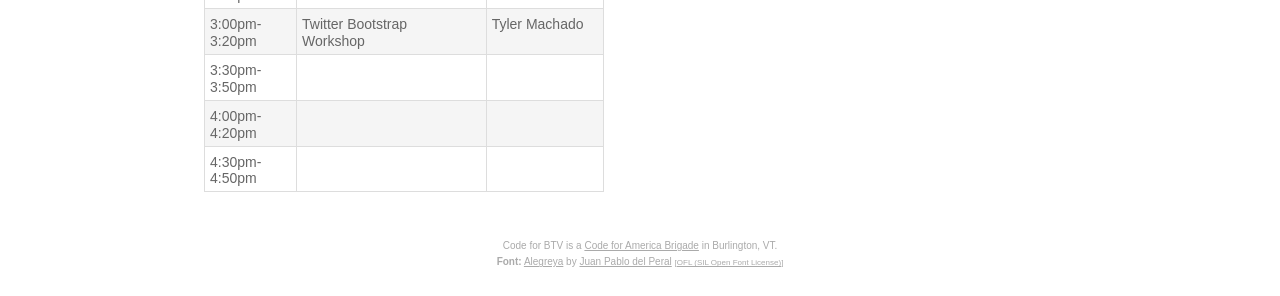
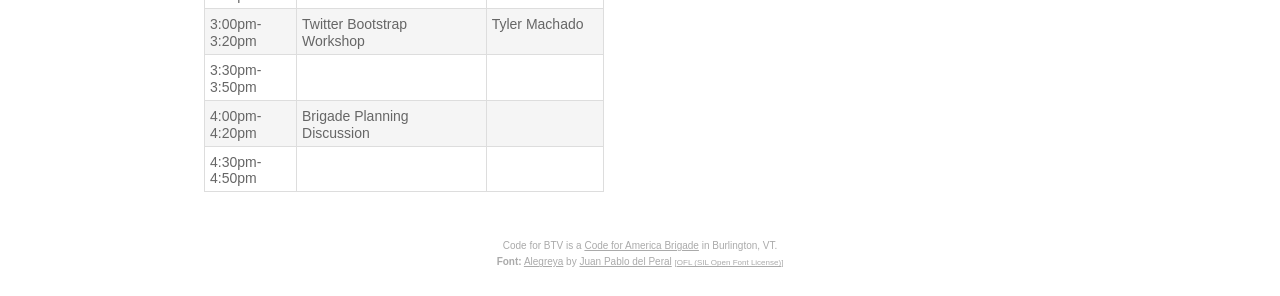
Before and after one commit to tedholtz/codeforbtv.github.com, a Jekyll site: the page built from schedule/index.html, in a window 1280 px wide. Shown: the part 954-1250 px from the top of the page. Built offline with Jekyll 4.4.1, drawn with Linux system fonts in a browser that asks for light colours; some web fonts are replaced.

Commit message:
Add brigade planning discussion to schedule.

```diff
--- a/schedule/index.html
+++ b/schedule/index.html
@@ -97,7 +97,7 @@ title: Schedule | National Day of Civic Hacking in Burlington, Vermont | Code fo
                 </tr>
                 <tr>
                     <td>4:00pm-4:20pm</td>
-                    <td></td>
+                    <td>Brigade Planning Discussion</td>
                     <td></td>
                 </tr>
                 <tr>
```
